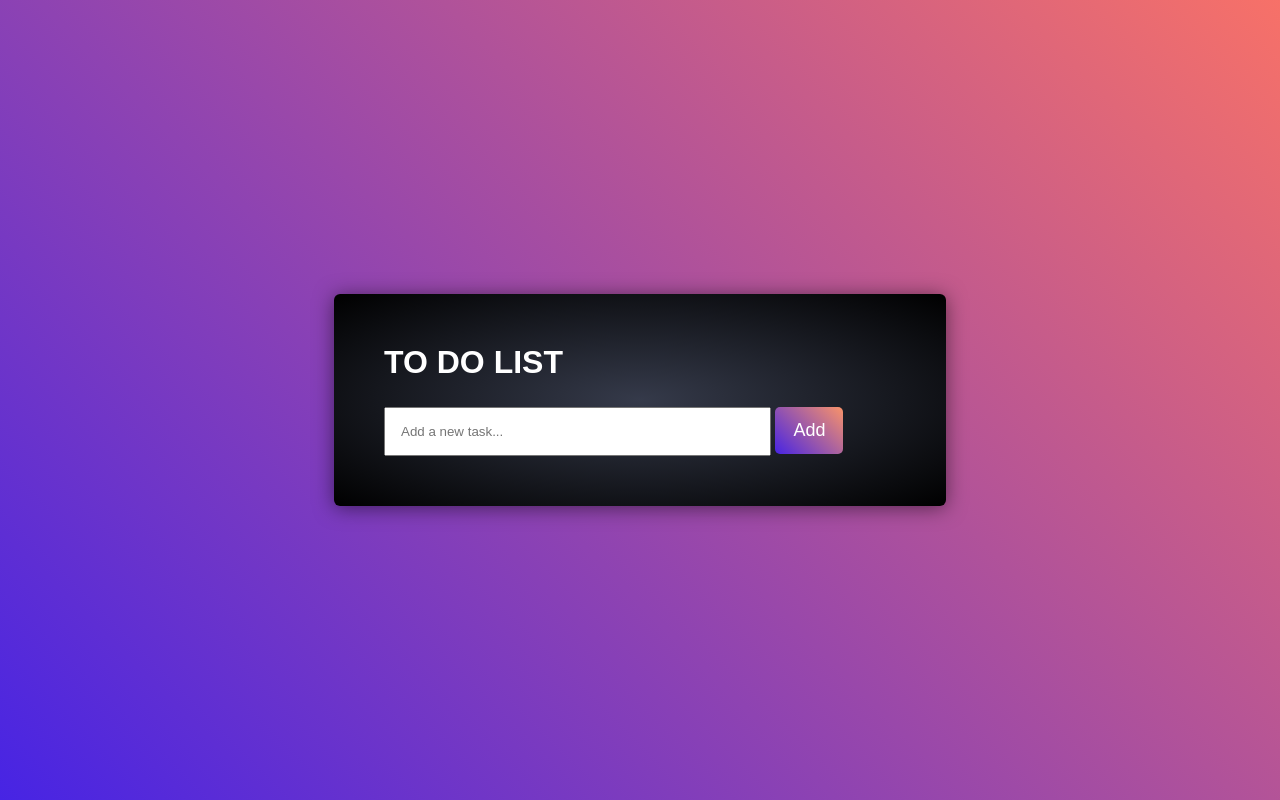
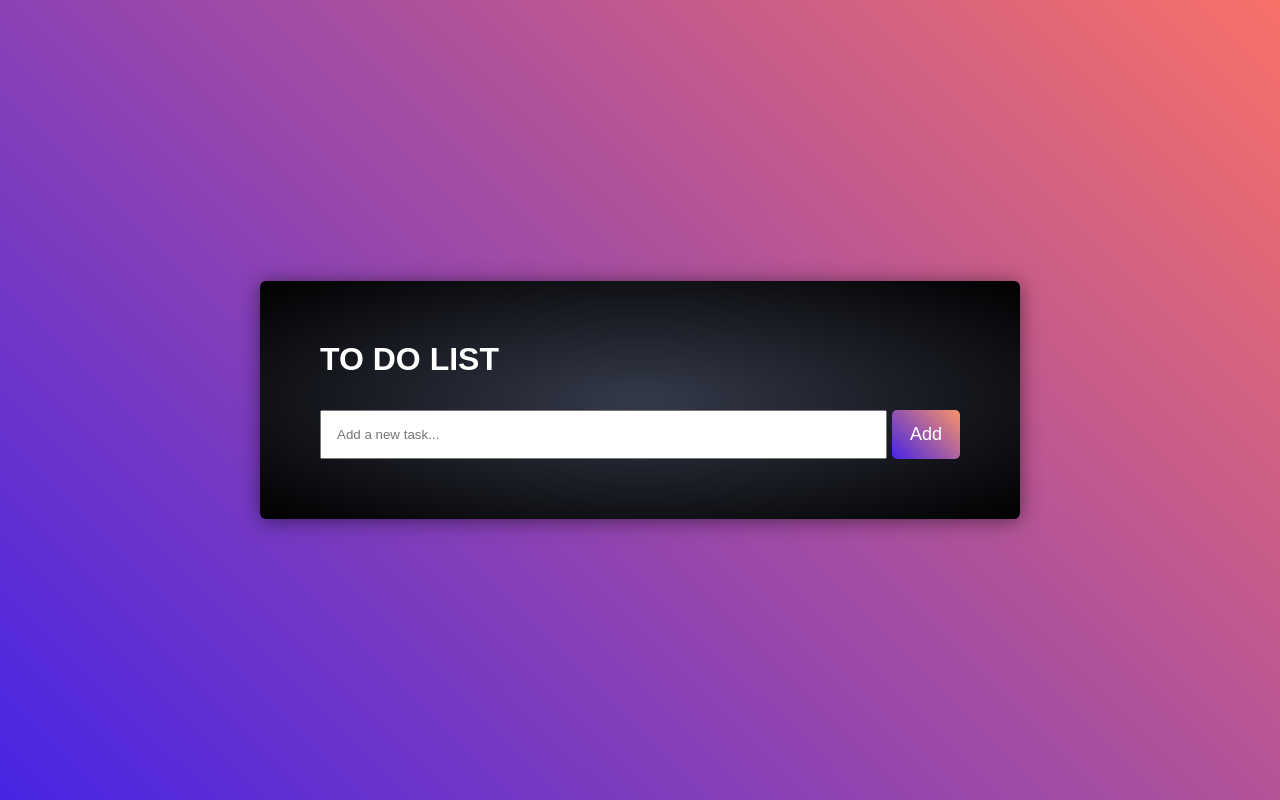
Before and after one commit to Uchennapeace/to-do-list, a plain HTML site: page index.html in a window 1280 px wide. Drawn offline with Linux system fonts and the light colour scheme.

Commit message:
Update style.css

```diff
--- a/style.css
+++ b/style.css
@@ -13,15 +13,29 @@ background: linear-gradient(45deg, #4724e4, #f77168);
 }
 
 #container{
-width: 40%;
+width: 50%;
 margin: 0 auto;
 box-shadow: 0 2px 20px rgba(0,0,0,0.5);
-padding: 50px;
+padding: 60px;
 color: #fff;
 background: radial-gradient(#353a4a, #000);
 border-radius: 6px;
 
 }
+form{
+    display:flex;
+    flex-wrap:wrap;
+    gap:5px;
+}
+#input-box{
+    flex: 1 0 5px;
+}
+#submit{
+    flex:1 0 5px;
+}
+
+
+
 #container h1{
 text-transform: uppercase;
 margin-bottom: 5%;
```
